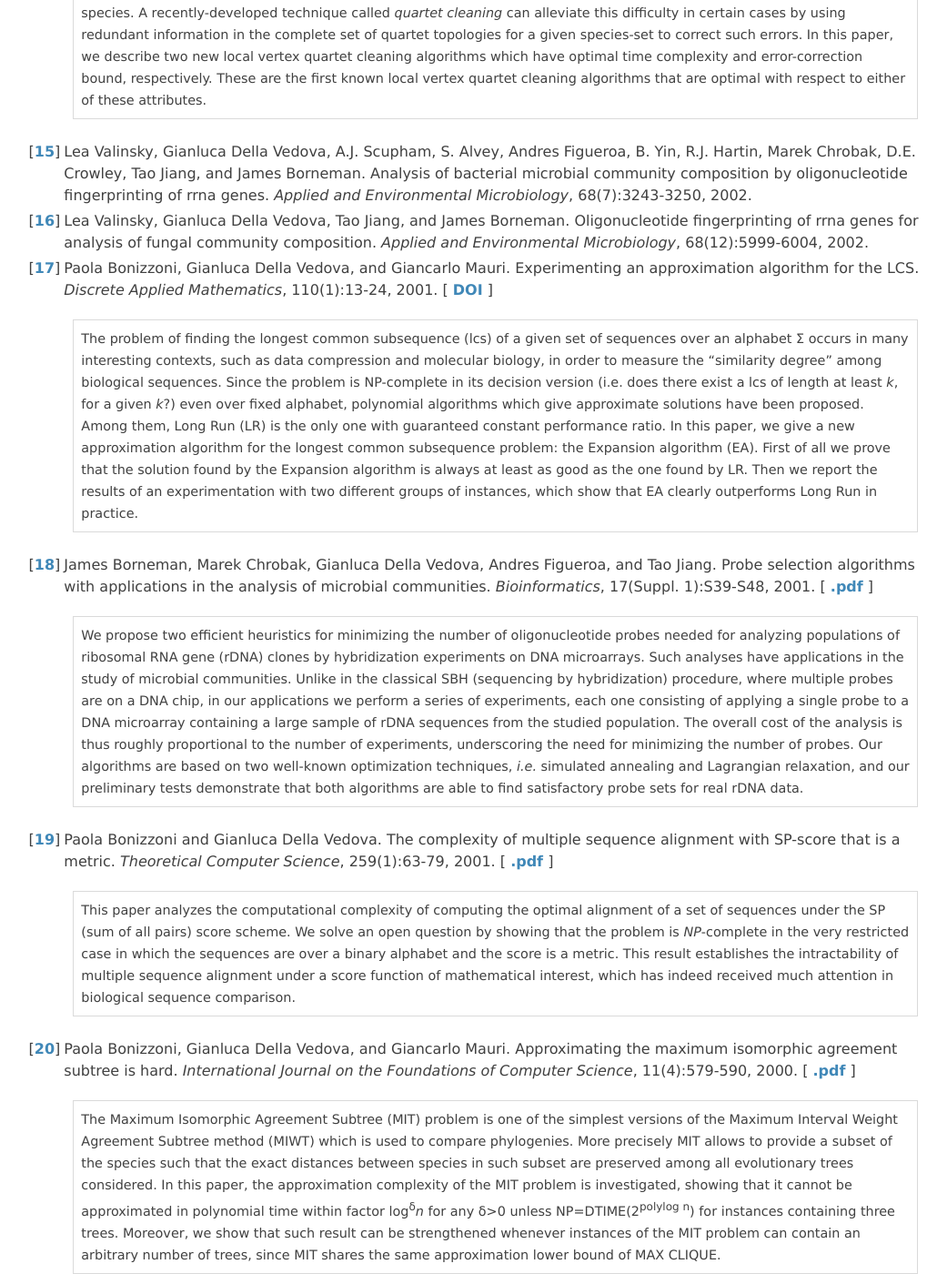
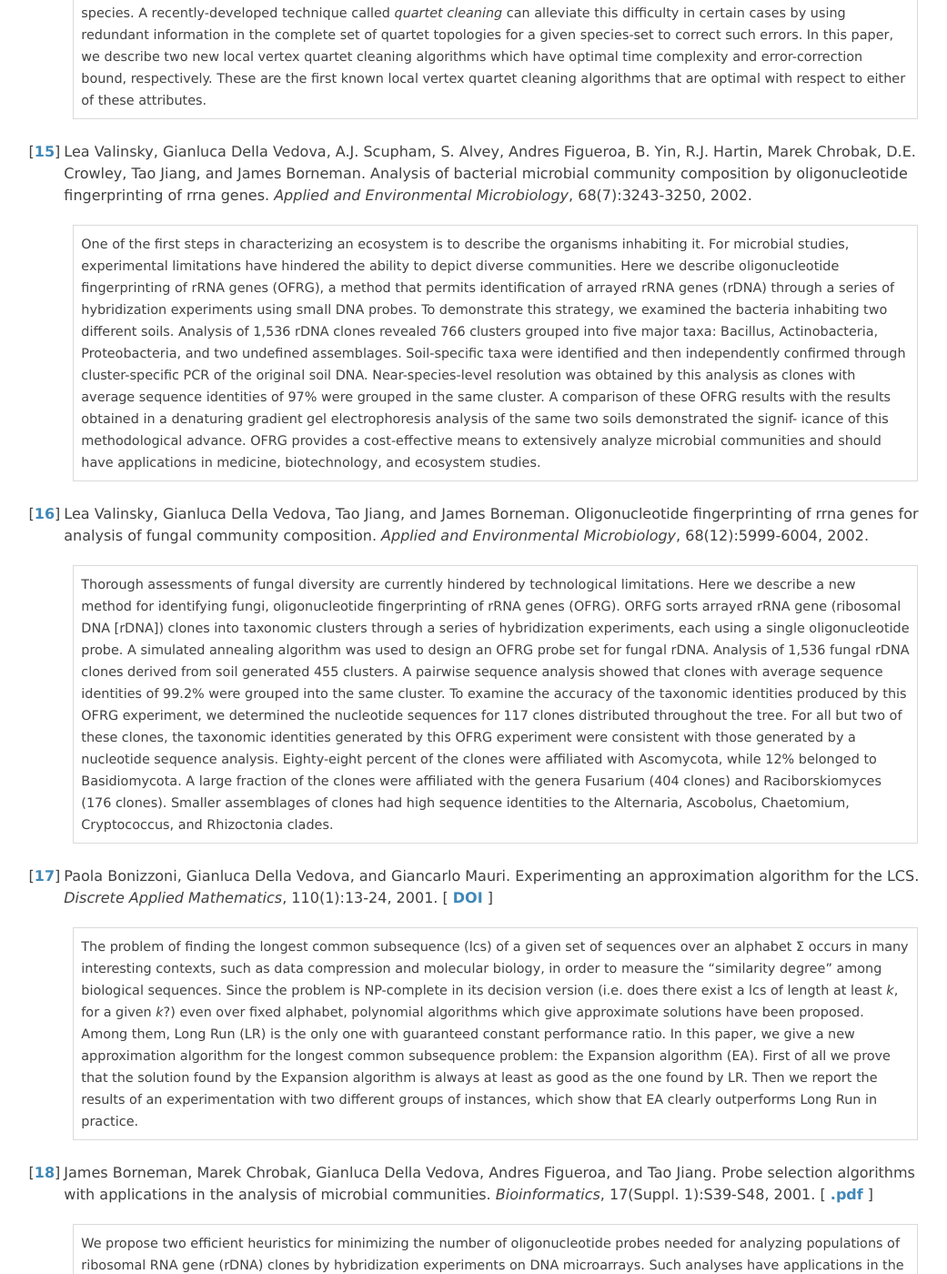
Before and after one commit to gdv/gianluca.dellavedova.org, a Jekyll site: the page built from papers.markdown, in a window 1280 px wide and 1400 px high, scrolled down 4328 px. Shown: the whole window at 91% size, without its empty margins (239-1280 px from the left). Built offline with Jekyll 4.4.1, drawn with Linux system fonts in a browser that asks for light colours; Markdown is read by kramdown in place of the engine named in the settings.

Commit message:
Updated list of papers

```diff
--- a/papers.markdown
+++ b/papers.markdown
@@ -325,6 +325,9 @@ Lea Valinsky, Gianluca Della&nbsp;Vedova, A.J. Scupham, S.&nbsp;Alvey, Andres Fi
  Analysis of bacterial microbial community composition by
   oligonucleotide fingerprinting of rrna genes.
  <em>Applied and Environmental Microbiology</em>, 68(7):3243-3250, 2002.
+<blockquote>
+One of the first steps in characterizing an ecosystem is to describe the organisms inhabiting it. For microbial studies, experimental limitations have hindered the ability to depict diverse communities. Here we describe oligonucleotide fingerprinting of rRNA genes (OFRG), a method that permits identification of arrayed rRNA genes (rDNA) through a series of hybridization experiments using small DNA probes. To demonstrate this strategy, we examined the bacteria inhabiting two different soils. Analysis of 1,536 rDNA clones revealed 766 clusters grouped into five major taxa: Bacillus, Actinobacteria, Proteobacteria, and two undefined assemblages. Soil-specific taxa were identified and then independently confirmed through cluster-specific PCR of the original soil DNA. Near-species-level resolution was obtained by this analysis as clones with average sequence identities of 97% were grouped in the same cluster. A comparison of these OFRG results with the results obtained in a denaturing gradient gel electrophoresis analysis of the same two soils demonstrated the signif- icance of this methodological advance. OFRG provides a cost-effective means to extensively analyze microbial communities and should have applications in medicine, biotechnology, and ecosystem studies.
+</blockquote>
 
 </td>
 </tr>
@@ -340,6 +343,9 @@ Lea Valinsky, Gianluca Della&nbsp;Vedova, Tao Jiang, and James Borneman.
   community composition.
  <em>Applied and Environmental Microbiology</em>, 68(12):5999-6004,
   2002.
+<blockquote>
+Thorough assessments of fungal diversity are currently hindered by technological limitations. Here we describe a new method for identifying fungi, oligonucleotide fingerprinting of rRNA genes (OFRG). ORFG sorts arrayed rRNA gene (ribosomal DNA [rDNA]) clones into taxonomic clusters through a series of hybridization experiments, each using a single oligonucleotide probe. A simulated annealing algorithm was used to design an OFRG probe set for fungal rDNA. Analysis of 1,536 fungal rDNA clones derived from soil generated 455 clusters. A pairwise sequence analysis showed that clones with average sequence identities of 99.2% were grouped into the same cluster. To examine the accuracy of the taxonomic identities produced by this OFRG experiment, we determined the nucleotide sequences for 117 clones distributed throughout the tree. For all but two of these clones, the taxonomic identities generated by this OFRG experiment were consistent with those generated by a nucleotide sequence analysis. Eighty-eight percent of the clones were affiliated with Ascomycota, while 12% belonged to Basidiomycota. A large fraction of the clones were affiliated with the genera Fusarium (404 clones) and Raciborskiomyces (176 clones). Smaller assemblages of clones had high sequence identities to the Alternaria, Ascobolus, Chaetomium, Cryptococcus, and Rhizoctonia clades.
+</blockquote>
 
 </td>
 </tr>
```
